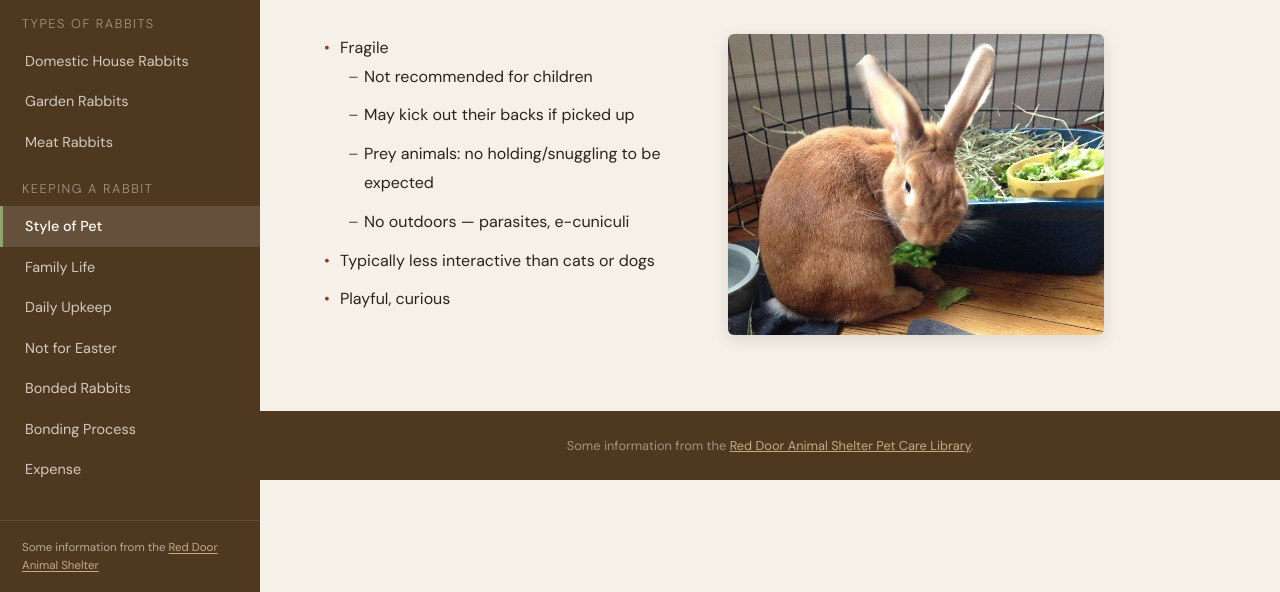
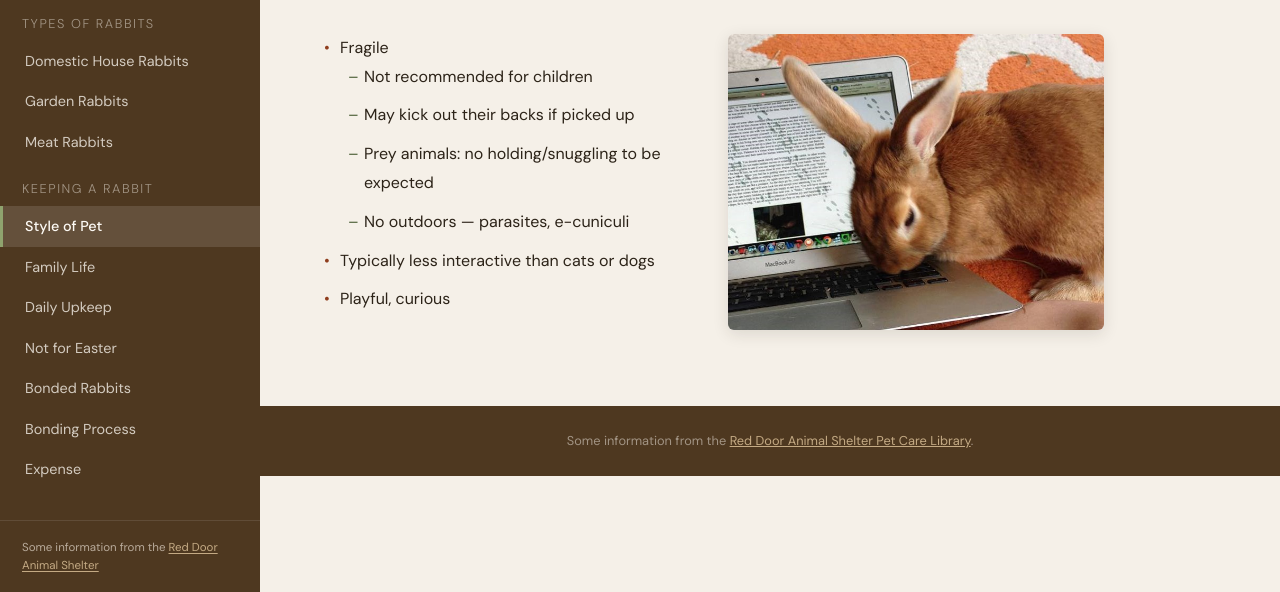
Before and after one commit to tf-G/GMWHrabbit, a plain HTML site: page GreatMWHrabbit/style.html in a window 1280 px wide. Shown: the part 208-800 px from the top of the page. Drawn offline with Linux system fonts and the light colour scheme.

Commit message:
Update to rabbit on laptop in style.html

```diff
--- a/GreatMWHrabbit/style.html
+++ b/GreatMWHrabbit/style.html
@@ -63,7 +63,7 @@
           </ul>
         </div>
         <div>
-          <img src="images/Style_of_Pet_1.jpg" alt="A rabbit investigating a laptop" class="page-img" style="margin:0;" />
+          <img src="images/Style_of_Pet.jpg" alt="A rabbit investigating a laptop" class="page-img" style="margin:0;" />
         </div>
       </div>
     </div>
```
